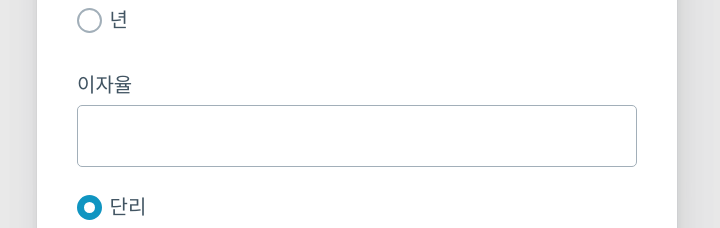
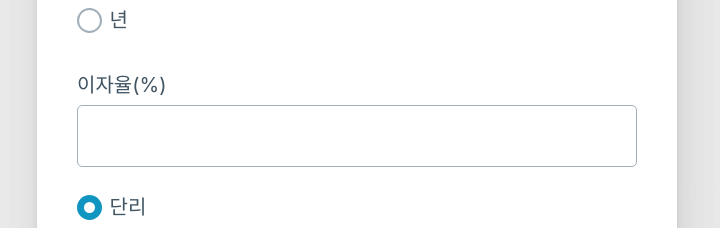
Before and after one commit to Moonjuun/Daily-Count-v1.0, a React (Create React App) app: page /Interest in a window 1280 px wide. Shown: the part 827-1055 px from the top of the page, without its empty margins (283-1003 px from the left). Built offline with nearby package versions, Linux system fonts and the light colour scheme.

Commit message:
적금 계산기 천 자리수 콤마 추가

```diff
--- a/src/pages/Interest.js
+++ b/src/pages/Interest.js
@@ -1,5 +1,5 @@
 import React, { useState } from "react";
-import { commaFormat } from "../utils/util";
+import { commaFormat, uncommaFormat } from "../utils/util";
 
 function Interest() {
   const [inputValues, setInputValues] = useState({
@@ -143,7 +143,6 @@ function Interest() {
     // 계산 로직을 작성하여 결과값을 계산합니다.
     const calculatedResult = calculateInterest(inputValues);
     setResult(calculatedResult);
-    console.log(result);
   };
 
   return (
@@ -152,12 +151,17 @@ function Interest() {
       <label>
         월 적금액
         <input
+          style={{ textAlign: "right" }}
           type="number"
           min="0"
           name="monthlyDeposit"
           value={inputValues.monthlyDeposit}
           onChange={handleInputChange}
+          required
         />
+        <div style={{ float: "right" }}>
+          {commaFormat(inputValues.monthlyDeposit)}
+        </div>
       </label>
       <br />
       <label>
@@ -168,6 +172,7 @@ function Interest() {
           name="termLength"
           value={inputValues.termLength}
           onChange={handleInputChange}
+          required
         />
       </label>
       <label>
@@ -193,13 +198,14 @@ function Interest() {
 
       <br />
       <label>
-        이자율
+        이자율(%)
         <input
           type="number"
           name="interestRate"
           min="0"
           value={inputValues.interestRate}
           onChange={handleInputChange}
+          required
         />
       </label>
 
```
